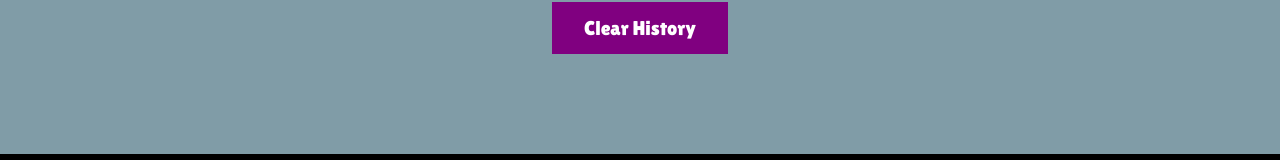
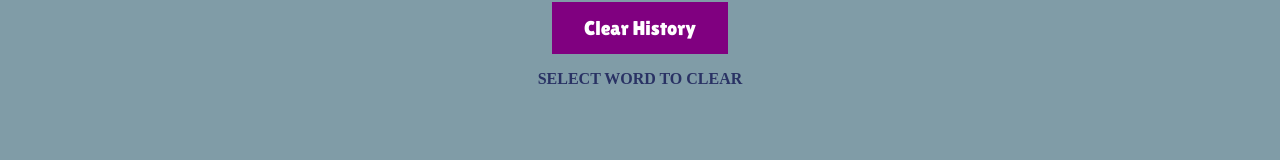
Before and after one commit to Gogulan12/Gogulan-Ravichandran-Project-Three, a React (Create React App) app: page / in a window 1280 px wide. Shown: the part 915-1075 px from the top of the page. Built offline with nearby package versions, Linux system fonts and the light colour scheme.

Commit message:
added p under button for better understanding

```diff
--- a/src/ToDoList.js
+++ b/src/ToDoList.js
@@ -7,6 +7,7 @@ const ToDoList = ({ toDoList, handleToggle, handleFilter }) => {
         return <ToDo todo={todo} handleToggle={handleToggle} />;
       })}
       <button onClick={handleFilter}>Clear History</button>
+      <p>select word to clear</p>
     </>
   );
 };
```
